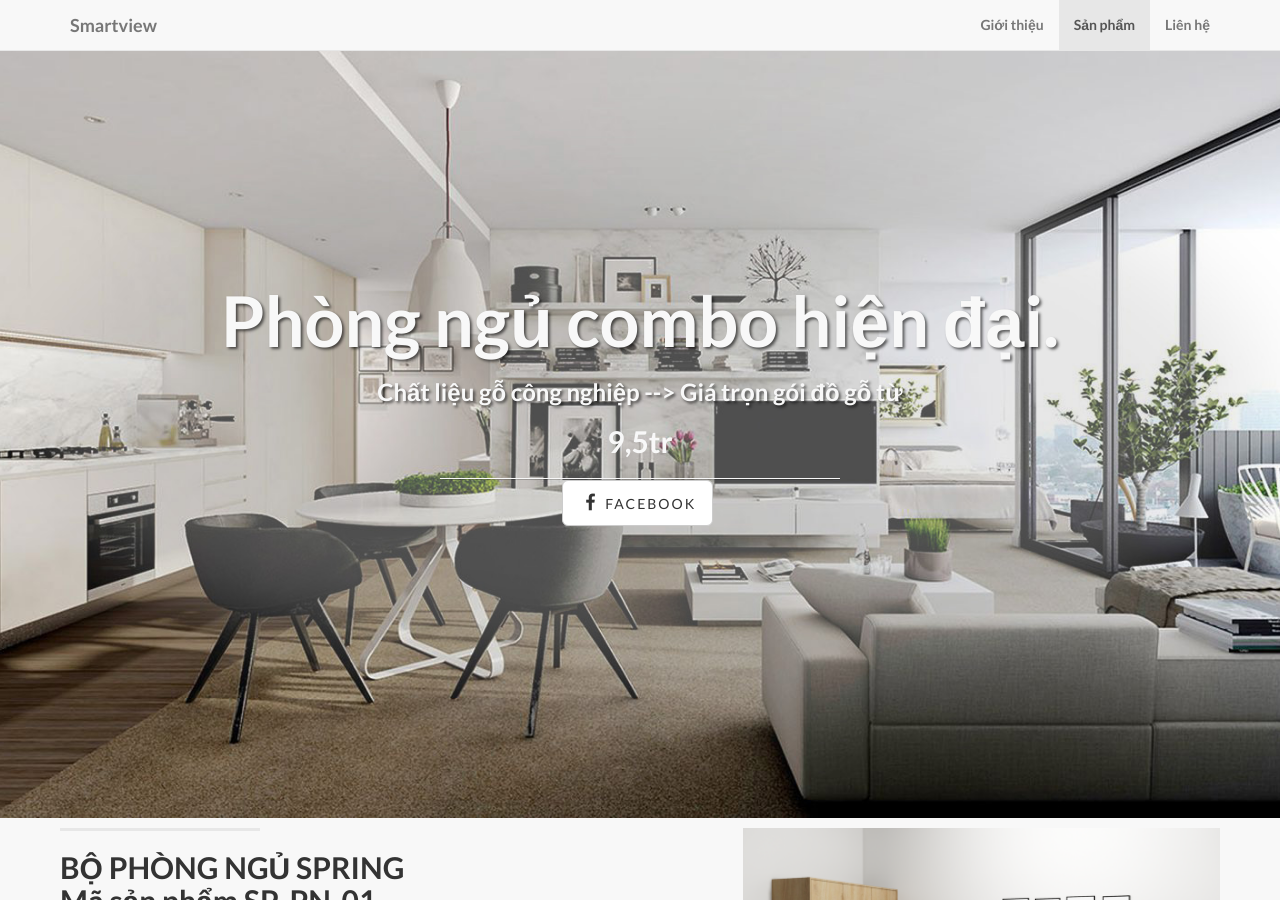
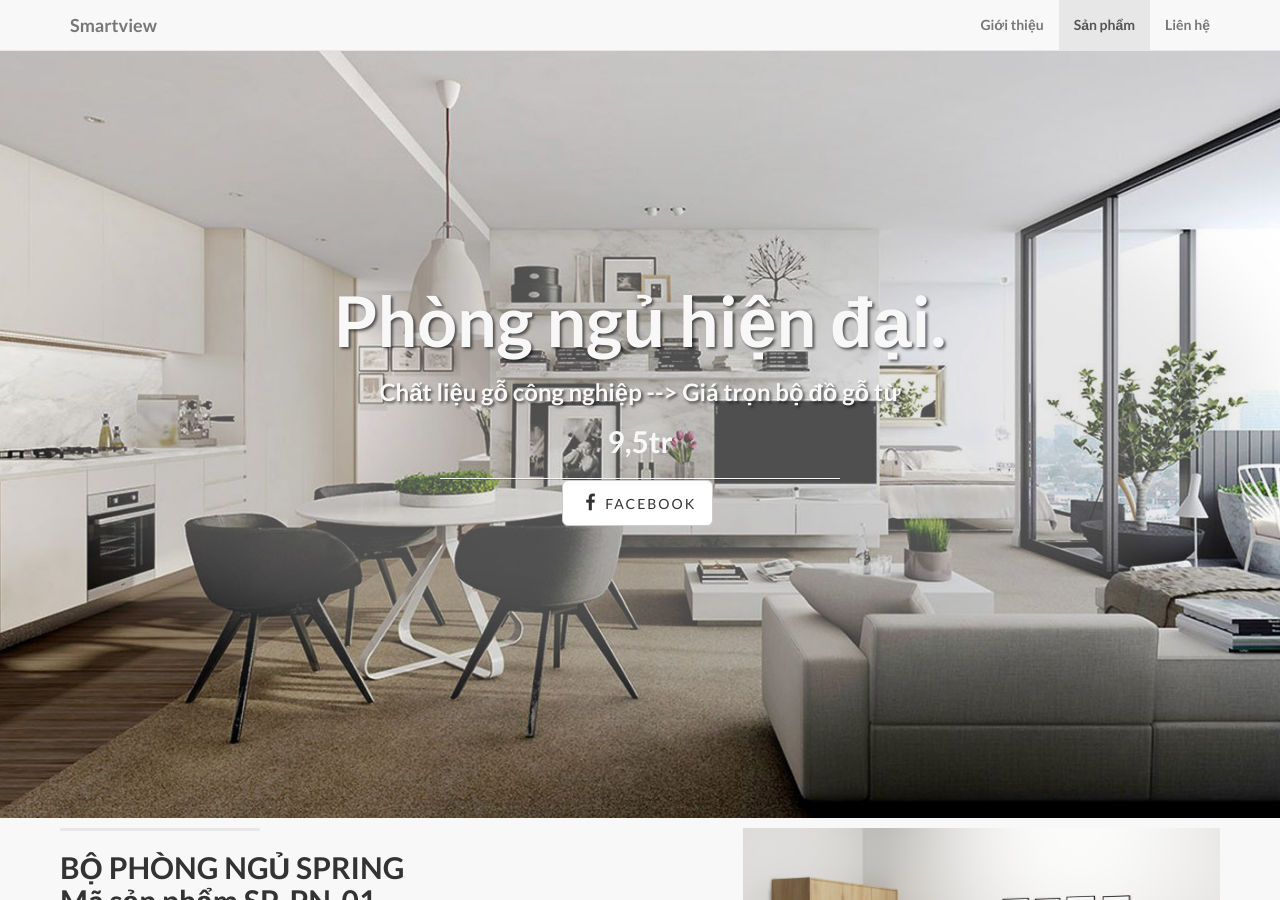
Before and after one commit to haithao/test, a Jekyll site: the page built from index.html, in a window 1280 px wide and 900 px high. Built offline with Jekyll 4.4.1, drawn with Linux system fonts in a browser that asks for light colours.

Commit message:
Update index.html

```diff
--- a/index.html
+++ b/index.html
@@ -1,5 +1,5 @@
 ---
 layout: default
-title: Phòng ngủ combo hiện đại.
-subTitle: Chất liệu gỗ công nghiệp --> Giá trọn gói đồ gỗ từ <h2>9,5tr<h2>
+title: Phòng ngủ hiện đại.
+subTitle: Chất liệu gỗ công nghiệp --> Giá trọn bộ đồ gỗ từ <h2>9,5tr<h2>
 ---
```
